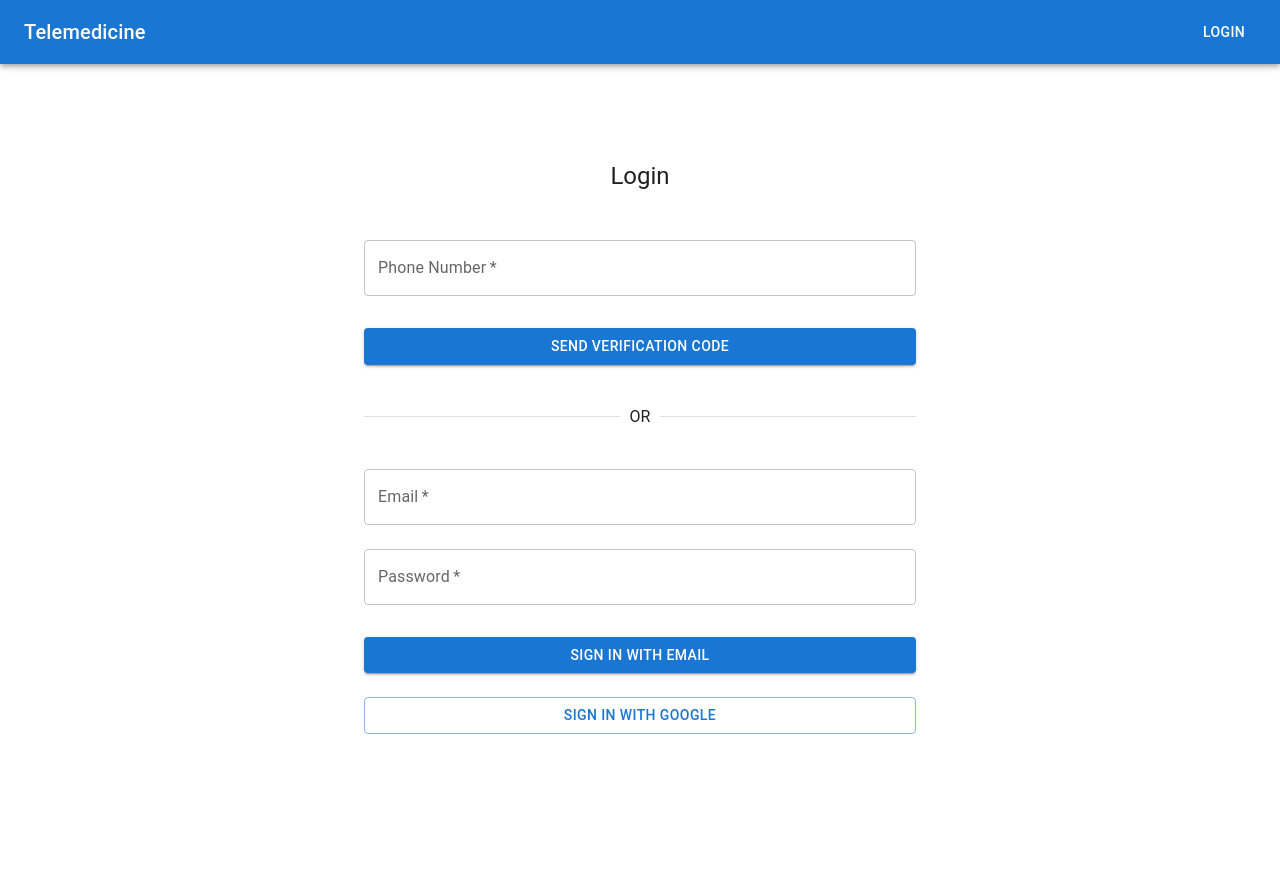
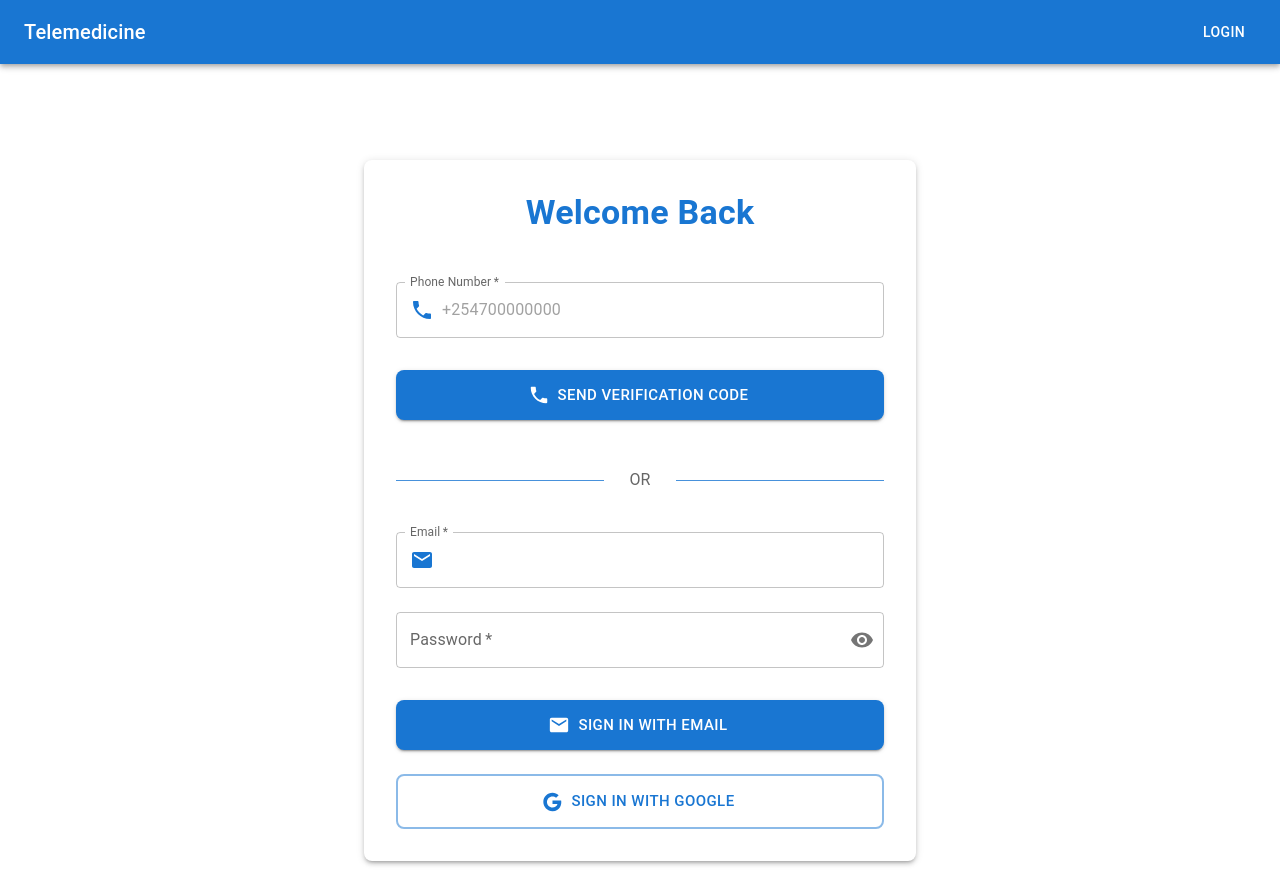
Before and after one commit to imgkamau/Telemed, a Next.js app in the folder telemedicine-pwa/: page /auth/login in a window 1280 px wide. Before the commit the page ends 800 px from the top, so only its background shows below. Built offline with nearby package versions, Linux system fonts and the light colour scheme; no server answers.

Commit message:
Login page improvements

```diff
--- a/telemedicine-pwa/src/pages/auth/login.tsx
+++ b/telemedicine-pwa/src/pages/auth/login.tsx
@@ -1,5 +1,16 @@
 import { useState } from 'react';
-import { Box, TextField, Button, Typography, Container, Divider } from '@mui/material';
+import {
+  Box,
+  TextField,
+  Button,
+  Typography,
+  Container,
+  Divider,
+  Paper,
+  InputAdornment,
+  IconButton
+} from '@mui/material';
+import { Google as GoogleIcon, Phone as PhoneIcon, Email as EmailIcon, Visibility, VisibilityOff } from '@mui/icons-material';
 import { useAuth } from '../../contexts/AuthContext';
 
 export default function Login() {
@@ -8,8 +19,9 @@ export default function Login() {
   const [showOTP, setShowOTP] = useState(false);
   const [email, setEmail] = useState('');
   const [password, setPassword] = useState('');
+  const [showPassword, setShowPassword] = useState(false);
+  const [confirmationResult, setConfirmationResult] = useState<any>(null);
   const { signInWithPhone, verifyCode, error, signInWithEmail, signInWithGoogle } = useAuth();
-  const [confirmationResult, setConfirmationResult] = useState<any>(null);
 
   const handleSendOTP = async (e: React.FormEvent) => {
     e.preventDefault();
@@ -42,16 +54,31 @@ export default function Login() {
 
   return (
     <Container maxWidth="sm">
-      <Box sx={{ mt: 8, display: 'flex', flexDirection: 'column', alignItems: 'center' }}>
+      <Box sx={{
+        mt: { xs: 4, sm: 8 },
+        display: 'flex',
+        flexDirection: 'column',
+        alignItems: 'center'
+      }}>
+        <Paper elevation={3} sx={{ p: 4, width: '100%', borderRadius: 2 }}>
+          <Typography
+            component="h1"
+            variant="h4"
+            sx={{
+              mb: 4,
+              textAlign: 'center',
+              fontWeight: 'bold',
+              color: 'primary.main'
+            }}
+          >
+            Welcome Back
+          </Typography>
+
           <div id="recaptcha-container"></div>
-
-        <Typography component="h1" variant="h5" sx={{ mb: 3 }}>
-          {showOTP ? 'Enter Verification Code' : 'Login'}
-        </Typography>
 
           {!showOTP ? (
             <>
-            <Box component="form" onSubmit={handleSendOTP} sx={{ mt: 1, width: '100%' }}>
+              <Box component="form" onSubmit={handleSendOTP} sx={{ width: '100%' }}>
                 <TextField
                   margin="normal"
                   required
@@ -60,18 +87,41 @@ export default function Login() {
                   value={phoneNumber}
                   onChange={(e) => setPhoneNumber(e.target.value)}
                   placeholder="+254700000000"
+                  InputProps={{
+                    startAdornment: (
+                      <InputAdornment position="start">
+                        <PhoneIcon color="primary" />
+                      </InputAdornment>
+                    ),
+                  }}
+                  sx={{ mb: 2 }}
                 />
                 <Button
                   type="submit"
                   fullWidth
                   variant="contained"
-                sx={{ mt: 3, mb: 2 }}
+                  size="large"
+                  startIcon={<PhoneIcon />}
+                  sx={{
+                    mt: 2,
+                    mb: 3,
+                    py: 1.5,
+                    borderRadius: 2
+                  }}
                 >
                   Send Verification Code
                 </Button>
               </Box>
 
-            <Divider sx={{ width: '100%', my: 3 }}>OR</Divider>
+              <Divider sx={{
+                width: '100%',
+                my: 3,
+                "&::before, &::after": {
+                  borderColor: "primary.light",
+                },
+              }}>
+                <Typography color="textSecondary" sx={{ px: 2 }}>OR</Typography>
+              </Divider>
 
               <Box component="form" onSubmit={handleEmailSignIn} sx={{ width: '100%' }}>
                 <TextField
@@ -81,21 +131,47 @@ export default function Login() {
                   label="Email"
                   value={email}
                   onChange={(e) => setEmail(e.target.value)}
+                  InputProps={{
+                    startAdornment: (
+                      <InputAdornment position="start">
+                        <EmailIcon color="primary" />
+                      </InputAdornment>
+                    ),
+                  }}
                 />
                 <TextField
                   margin="normal"
                   required
                   fullWidth
                   label="Password"
-                type="password"
+                  type={showPassword ? 'text' : 'password'}
                   value={password}
                   onChange={(e) => setPassword(e.target.value)}
+                  InputProps={{
+                    endAdornment: (
+                      <InputAdornment position="end">
+                        <IconButton
+                          onClick={() => setShowPassword(!showPassword)}
+                          edge="end"
+                        >
+                          {showPassword ? <VisibilityOff /> : <Visibility />}
+                        </IconButton>
+                      </InputAdornment>
+                    ),
+                  }}
                 />
                 <Button
                   type="submit"
                   fullWidth
                   variant="contained"
-                sx={{ mt: 3, mb: 2 }}
+                  size="large"
+                  startIcon={<EmailIcon />}
+                  sx={{
+                    mt: 3,
+                    mb: 2,
+                    py: 1.5,
+                    borderRadius: 2
+                  }}
                 >
                   Sign in with Email
                 </Button>
@@ -104,14 +180,24 @@ export default function Login() {
               <Button
                 fullWidth
                 variant="outlined"
+                size="large"
                 onClick={() => signInWithGoogle()}
-              sx={{ mt: 1 }}
+                startIcon={<GoogleIcon />}
+                sx={{
+                  mt: 1,
+                  py: 1.5,
+                  borderRadius: 2,
+                  borderWidth: 2,
+                  '&:hover': {
+                    borderWidth: 2
+                  }
+                }}
               >
                 Sign in with Google
               </Button>
             </>
           ) : (
-          <Box component="form" onSubmit={handleVerifyOTP} sx={{ mt: 1, width: '100%' }}>
+            <Box component="form" onSubmit={handleVerifyOTP} sx={{ width: '100%' }}>
               <TextField
                 margin="normal"
                 required
@@ -119,12 +205,18 @@ export default function Login() {
                 label="Verification Code"
                 value={verificationCode}
                 onChange={(e) => setVerificationCode(e.target.value)}
+                sx={{ mb: 2 }}
               />
               <Button
                 type="submit"
                 fullWidth
                 variant="contained"
-              sx={{ mt: 3, mb: 2 }}
+                size="large"
+                sx={{
+                  mt: 2,
+                  py: 1.5,
+                  borderRadius: 2
+                }}
               >
                 Verify Code
               </Button>
@@ -132,10 +224,20 @@ export default function Login() {
           )}
 
           {error && (
-          <Typography color="error" sx={{ mt: 2 }}>
+            <Typography
+              color="error"
+              sx={{
+                mt: 2,
+                textAlign: 'center',
+                bgcolor: 'error.light',
+                p: 2,
+                borderRadius: 1
+              }}
+            >
               {error}
             </Typography>
           )}
+        </Paper>
       </Box>
     </Container>
   );
```
Lines whose indentation alone changed are shown as unchanged.
